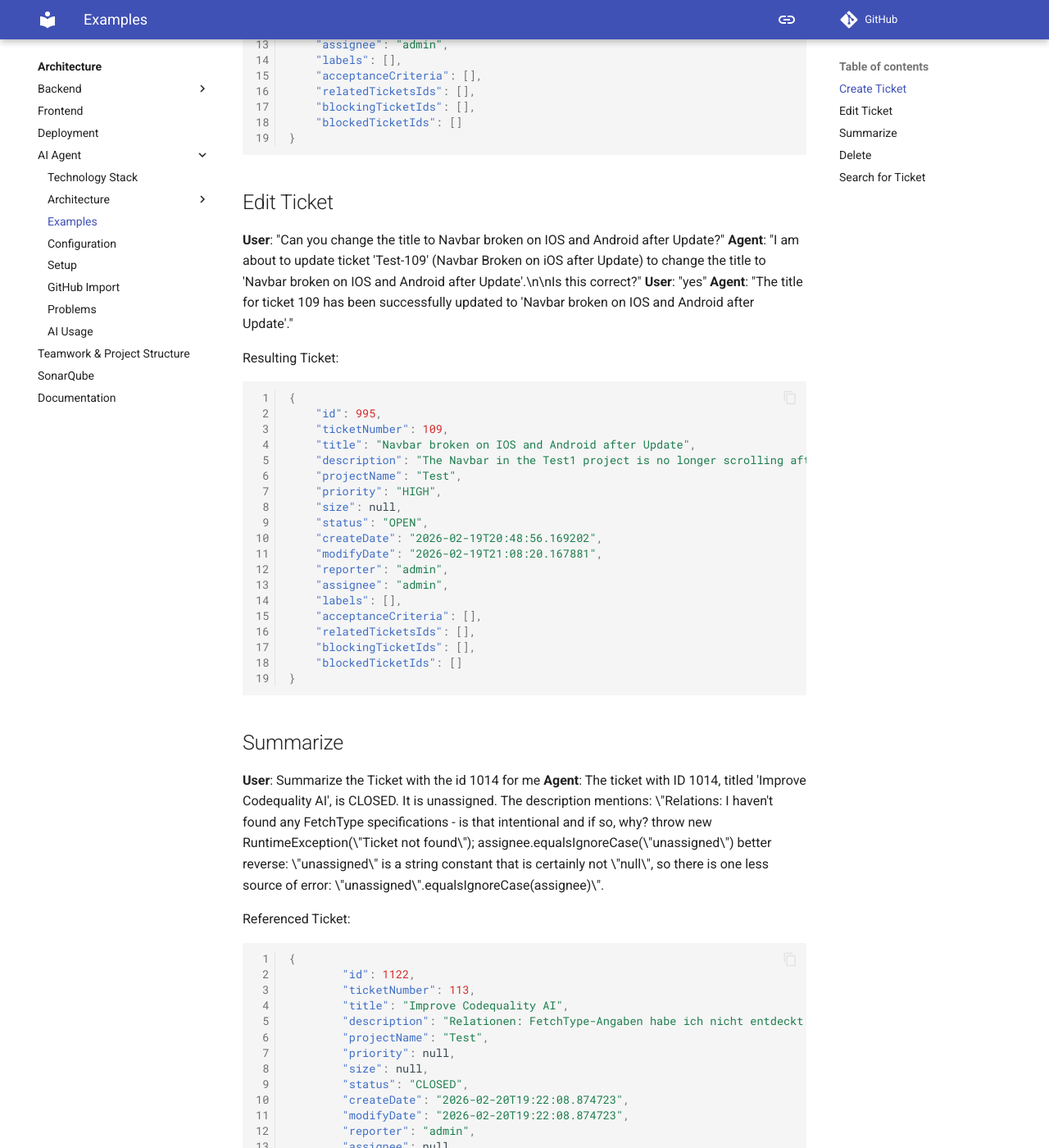
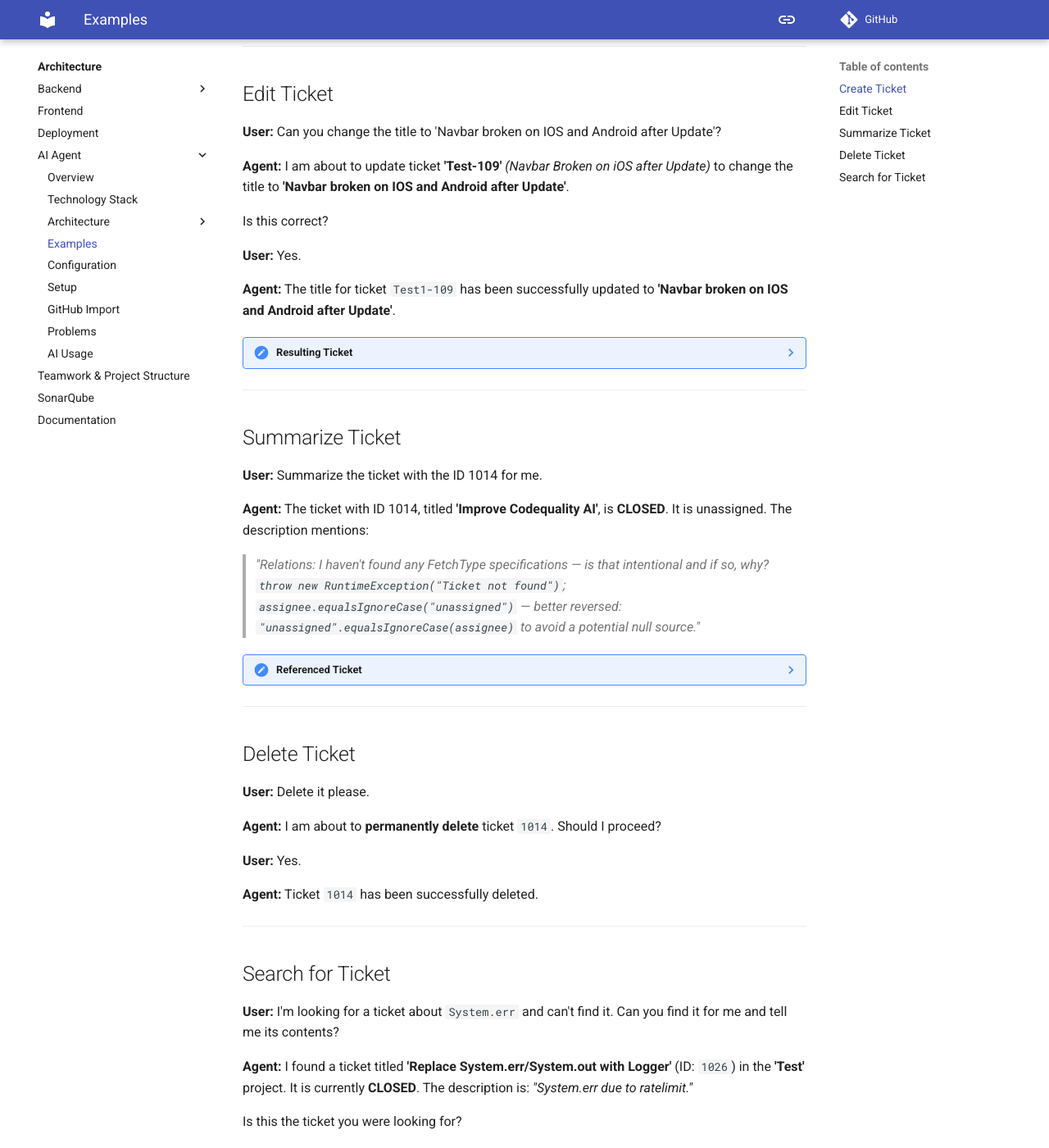
Before and after one commit to Jenga-PMS/Jenga-PMS.github.io, an MkDocs documentation site: the page built from docs/architecture/ai/examples.md, in a window 1280 px wide and 1400 px high, scrolled down 775 px. Shown: the whole window at 82% size. Built offline with MkDocs 1.6.1 and Material for MkDocs 9.7.7, drawn with Linux system fonts in a browser that asks for light colours; comment, search, counter and statistics services are not loaded; some of the changed text lies outside the part shown.

Commit message:
improved formating

````diff
--- a/docs/architecture/ai/examples.md
+++ b/docs/architecture/ai/examples.md
@@ -1,131 +1,157 @@
-These Examples are exclusively run on the real **Agent** with Gemini 2.5-flash.
+These examples are run on the live **Agent** using Gemini 2.5-flash.
+
+---
 
 ## Create Ticket
 
-**User**: Can you create a ticket for me for this mail? Create title and description as you see fit. There is a new Bug in the Test1 Project. The Navbar is broken ever since the new IOS update. It wont scroll anymore. The priority is 'High'
-**Agent**: I am about to create a new ticket in project 'Test1'.\nTitle: Navbar Broken on iOS after Update\nDescription: The Navbar in the Test1 project is no longer scrolling after the latest iOS update.\nPriority: HIGH\n\nIs this correct?
-**User**: yes
-**Agent**: The ticket 'Navbar Broken on iOS after Update' has been successfully created in the 'Test1' project with ID Test1-109.
+**User:** Can you create a ticket for me for this mail? Create title and description as you see fit. There is a new Bug in the Test1 Project. The Navbar is broken ever since the new IOS update. It wont scroll anymore. The priority is 'High'.
 
-Resulting Ticket:
-``` JSON
-{
-	"id": 995,
-	"ticketNumber": 109,
-	"title": "Navbar Broken on iOS after Update",
-	"description": "The Navbar in the Test1 project is no longer scrolling after the latest iOS update.",
-	"projectName": "Test",
-	"priority": "HIGH",
-	"size": null,
-	"status": "OPEN",
-	"createDate": "2026-02-19T20:48:56.169202",
-	"modifyDate": "2026-02-19T20:48:56.169202",
-	"reporter": "admin",
-	"assignee": "admin",
-	"labels": [],
-	"acceptanceCriteria": [],
-	"relatedTicketsIds": [],
-	"blockingTicketIds": [],
-	"blockedTicketIds": []
-}
-```
+**Agent:** I am about to create a new ticket in project **'Test1'**.
+
+- **Title:** Navbar Broken on iOS after Update
+- **Description:** The Navbar in the Test1 project is no longer scrolling after the latest iOS update.
+- **Priority:** HIGH
+
+Is this correct?
+
+**User:** Yes.
+
+**Agent:** The ticket **'Navbar Broken on iOS after Update'** has been successfully created in the **'Test1'** project with ID `Test1-109`.
+
+??? note "Resulting Ticket"
+    ```json
+    {
+        "id": 995,
+        "ticketNumber": 109,
+        "title": "Navbar Broken on iOS after Update",
+        "description": "The Navbar in the Test1 project is no longer scrolling after the latest iOS update.",
+        "projectName": "Test",
+        "priority": "HIGH",
+        "size": null,
+        "status": "OPEN",
+        "createDate": "2026-02-19T20:48:56.169202",
+        "modifyDate": "2026-02-19T20:48:56.169202",
+        "reporter": "admin",
+        "assignee": "admin",
+        "labels": [],
+        "acceptanceCriteria": [],
+        "relatedTicketsIds": [],
+        "blockingTicketIds": [],
+        "blockedTicketIds": []
+    }
+    ```
+
+---
 
 ## Edit Ticket
 
-**User**: "Can you change the title to Navbar broken on IOS and Android after Update?"
-**Agent**: "I am about to update ticket 'Test-109' (Navbar Broken on iOS after Update) to change the title to 'Navbar broken on IOS and Android after Update'.\n\nIs this correct?"
-**User**: "yes"
-**Agent**: "The title for ticket 109 has been successfully updated to 'Navbar broken on IOS and Android after Update'."
+**User:** Can you change the title to 'Navbar broken on IOS and Android after Update'?
 
-Resulting Ticket:
-``` JSON
-{
-	"id": 995,
-	"ticketNumber": 109,
-	"title": "Navbar broken on IOS and Android after Update",
-	"description": "The Navbar in the Test1 project is no longer scrolling after the latest iOS update.",
-	"projectName": "Test",
-	"priority": "HIGH",
-	"size": null,
-	"status": "OPEN",
-	"createDate": "2026-02-19T20:48:56.169202",
-	"modifyDate": "2026-02-19T21:08:20.167881",
-	"reporter": "admin",
-	"assignee": "admin",
-	"labels": [],
-	"acceptanceCriteria": [],
-	"relatedTicketsIds": [],
-	"blockingTicketIds": [],
-	"blockedTicketIds": []
-}
-```
+**Agent:** I am about to update ticket **'Test-109'** *(Navbar Broken on iOS after Update)* to change the title to **'Navbar broken on IOS and Android after Update'**.
 
-## Summarize
+Is this correct?
 
-**User**: Summarize the Ticket with the id 1014 for me
-**Agent**: The ticket with ID 1014, titled 'Improve Codequality AI', is CLOSED. It is unassigned. The description mentions: \"Relations: I haven't found any FetchType specifications - is that intentional and if so, why? throw new RuntimeException(\"Ticket not found\"); assignee.equalsIgnoreCase(\"unassigned\") better reverse: \"unassigned\" is a string constant that is certainly not \"null\", so there is one less source of error: \"unassigned\".equalsIgnoreCase(assignee)\".
+**User:** Yes.
 
-Referenced Ticket:
-``` JSON
-{
-		"id": 1122,
-		"ticketNumber": 113,
-		"title": "Improve Codequality AI",
-		"description": "Relationen: FetchType-Angaben habe ich nicht entdeckt - ist das Absicht und wenn ja, warum? \nthrow new RuntimeException(\"Ticket not found\");\n\nassignee.equalsIgnoreCase(\"unassigned\") besser umdrehen: \"unassigned\" ist eine String-Konstante, die sicher nicht \"null\" ist, damit ist eine Fehlerquelle weniger vorhanden: \"unassigned\".equalsIgnoreCase(assignee)",
-		"projectName": "Test",
-		"priority": null,
-		"size": null,
-		"status": "CLOSED",
-		"createDate": "2026-02-20T19:22:08.874723",
-		"modifyDate": "2026-02-20T19:22:08.874723",
-		"reporter": "admin",
-		"assignee": null,
-		"labels": [
-			"AI",
-			"Backend"
-		],
-		"acceptanceCriteria": [],
-		"relatedTicketsIds": [],
-		"blockingTicketIds": [],
-		"blockedTicketIds": []
-	},
-```
+**Agent:** The title for ticket `Test1-109` has been successfully updated to **'Navbar broken on IOS and Android after Update'**.
 
-## Delete
+??? note "Resulting Ticket"
+    ```json
+    {
+        "id": 995,
+        "ticketNumber": 109,
+        "title": "Navbar broken on IOS and Android after Update",
+        "description": "The Navbar in the Test1 project is no longer scrolling after the latest iOS update.",
+        "projectName": "Test",
+        "priority": "HIGH",
+        "size": null,
+        "status": "OPEN",
+        "createDate": "2026-02-19T20:48:56.169202",
+        "modifyDate": "2026-02-19T21:08:20.167881",
+        "reporter": "admin",
+        "assignee": "admin",
+        "labels": [],
+        "acceptanceCriteria": [],
+        "relatedTicketsIds": [],
+        "blockingTicketIds": [],
+        "blockedTicketIds": []
+    }
+    ```
 
-**User**: delete it please
-**Agent**: I am about to permanently delete ticket 1014. Should I proceed?
-**User**: Yes
-**Agent**: Ticket 1014 has been successfully deleted.
+---
+
+## Summarize Ticket
+
+**User:** Summarize the ticket with the ID 1014 for me.
+
+**Agent:** The ticket with ID 1014, titled **'Improve Codequality AI'**, is **CLOSED**. It is unassigned. The description mentions:
+
+> *"Relations: I haven't found any FetchType specifications — is that intentional and if so, why? `throw new RuntimeException("Ticket not found")`; `assignee.equalsIgnoreCase("unassigned")` — better reversed: `"unassigned".equalsIgnoreCase(assignee)` to avoid a potential null source."*
+
+??? note "Referenced Ticket"
+    ```json
+    {
+        "id": 1122,
+        "ticketNumber": 113,
+        "title": "Improve Codequality AI",
+        "description": "Relationen: FetchType-Angaben habe ich nicht entdeckt - ist das Absicht und wenn ja, warum? throw new RuntimeException(\"Ticket not found\"); assignee.equalsIgnoreCase(\"unassigned\") besser umdrehen: \"unassigned\".equalsIgnoreCase(assignee)",
+        "projectName": "Test",
+        "priority": null,
+        "size": null,
+        "status": "CLOSED",
+        "createDate": "2026-02-20T19:22:08.874723",
+        "modifyDate": "2026-02-20T19:22:08.874723",
+        "reporter": "admin",
+        "assignee": null,
+        "labels": ["AI", "Backend"],
+        "acceptanceCriteria": [],
+        "relatedTicketsIds": [],
+        "blockingTicketIds": [],
+        "blockedTicketIds": []
+    }
+    ```
+
+---
+
+## Delete Ticket
+
+**User:** Delete it please.
+
+**Agent:** I am about to **permanently delete** ticket `1014`. Should I proceed?
+
+**User:** Yes.
+
+**Agent:** Ticket `1014` has been successfully deleted.
+
+---
 
 ## Search for Ticket
 
-**User**: Im looking for a Ticket about System.err and cant find it. Can you find it for me and tell me its contents?
-**Agent**: I found a ticket titled \"Replace System.err/System.out with Logger\" (ID: 1026) in the 'Test' project. It is currently in 'CLOSED' status. The description is "System.err due to ratelimit".\n\nIs this the ticket you were looking for?
+**User:** I'm looking for a ticket about `System.err` and can't find it. Can you find it for me and tell me its contents?
 
-Referenced Ticket:
-``` JSON
-	{
-		"id": 1026,
-		"ticketNumber": 17,
-		"title": "Replace System.err/System.out with Logger",
-		"description": "System.err due to ratelimit",
-		"projectName": "Test",
-		"priority": null,
-		"size": null,
-		"status": "CLOSED",
-		"createDate": "2026-02-20T19:08:05.598118",
-		"modifyDate": "2026-02-20T19:19:31.849456",
-		"reporter": "admin",
-		"assignee": null,
-		"labels": [
-			"Backend",
-			"MVP",
-			"SonarQube"
-		],
-		"acceptanceCriteria": [],
-		"relatedTicketsIds": [],
-		"blockingTicketIds": [],
-		"blockedTicketIds": []
-	},
-```
+**Agent:** I found a ticket titled **'Replace System.err/System.out with Logger'** (ID: `1026`) in the **'Test'** project. It is currently **CLOSED**. The description is: *"System.err due to ratelimit."*
+
+Is this the ticket you were looking for?
+
+??? note "Referenced Ticket"
+    ```json
+    {
+        "id": 1026,
+        "ticketNumber": 17,
+        "title": "Replace System.err/System.out with Logger",
+        "description": "System.err due to ratelimit",
+        "projectName": "Test",
+        "priority": null,
+        "size": null,
+        "status": "CLOSED",
+        "createDate": "2026-02-20T19:08:05.598118",
+        "modifyDate": "2026-02-20T19:19:31.849456",
+        "reporter": "admin",
+        "assignee": null,
+        "labels": ["Backend", "MVP", "SonarQube"],
+        "acceptanceCriteria": [],
+        "relatedTicketsIds": [],
+        "blockingTicketIds": [],
+        "blockedTicketIds": []
+    }
+    ```
--- a/mkdocs.yml
+++ b/mkdocs.yml
@@ -25,7 +25,7 @@ nav:
     - 'Frontend': 'architecture/frontend.md'
     - 'Deployment': 'architecture/deployment.md'
     - 'AI Agent':
-      - 'Overview': 'architecture/ai/index.md'
+      - 'Overview': 'architecture/ai/overview.md'
       - 'Technology Stack': 'architecture/ai/technology_stack.md'
       - 'Architecture':
         - 'Overview': 'architecture/ai/architecture.md'
@@ -89,6 +89,7 @@ theme:
 markdown_extensions:
   - abbr
   - admonition
+  - pymdownx.details
   - footnotes
   - md_in_html
   - pymdownx.superfences:
````
Also changed, not shown: docs/architecture/ai/overview.md (+42 -0 lines).
